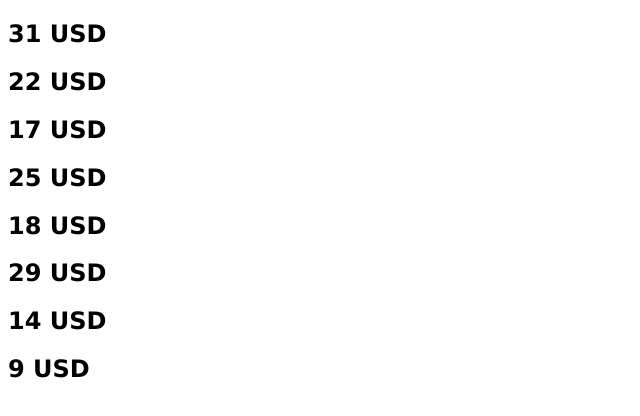
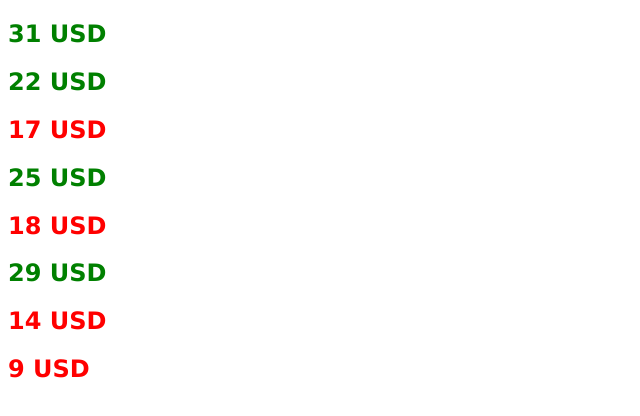
Before and after one commit to kuldeep1A/html-code-d3, a website: page D3/index.html in a window 1280 px wide. Shown: the whole page, without its empty margins (0-640 px from the left). Drawn offline with nearby package versions, Linux system fonts and the light colour scheme.

Commit message:
Add the style() method to the code in the editor to set the color of the h2 elements conditionally. Write the callback function so if the data value is less than 20, it returns red, otherwise it returns green.

```diff
--- a/D3/index.html
+++ b/D3/index.html
@@ -19,6 +19,13 @@
 
         .text((d) => d + " USD")
         .style("font-family", "verdana")
+        .style("color", (d) => {
+            if (d < 20){
+                return "red";
+            } else {
+                return "green";
+            }
+        })
 
         // Add your code above this line
     </script>
```
